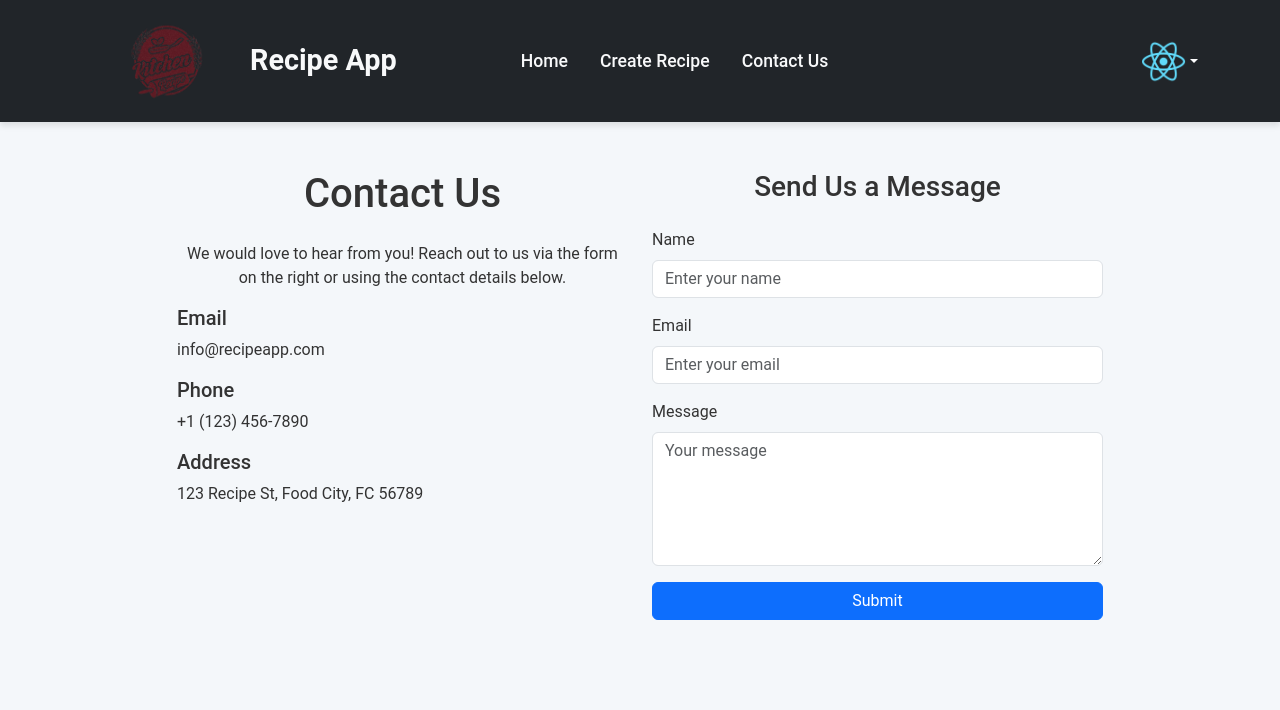
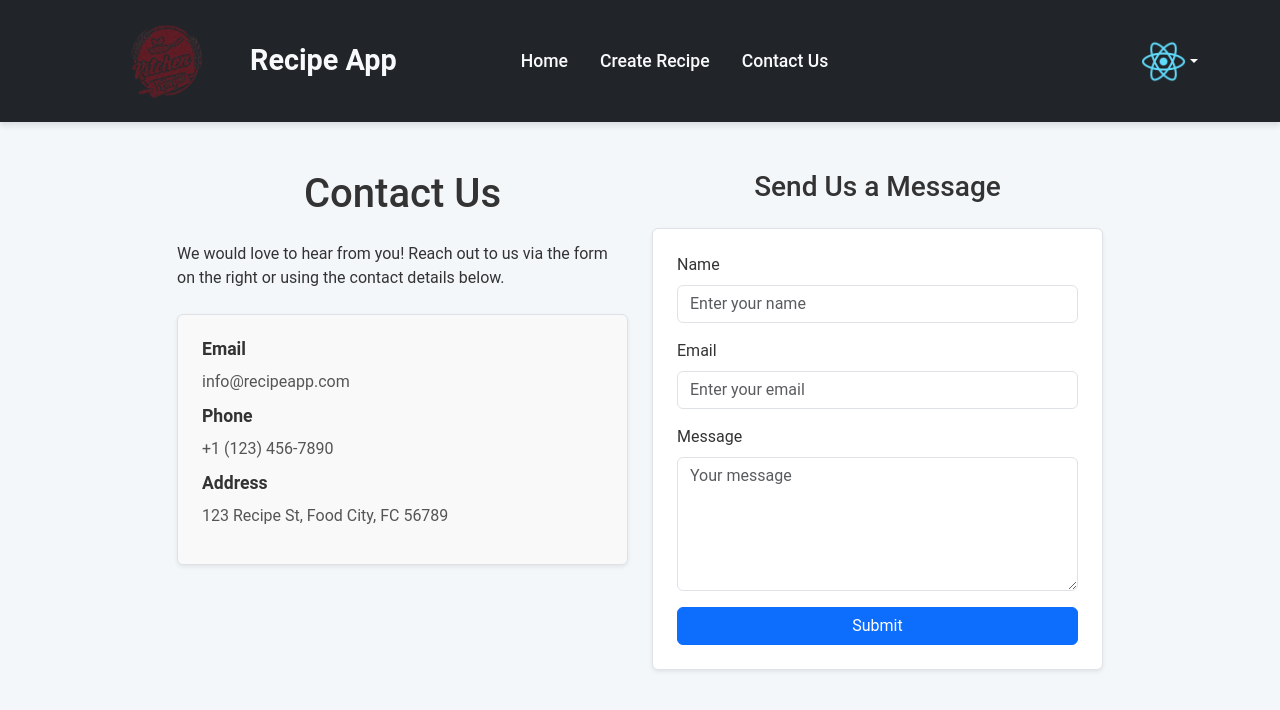
Before and after one commit to Roshan-dgaf/web-api-project, a React (Create React App) app in the folder frontend/: page /contact-us in a window 1280 px wide. Shown: the top 710 px of the page. Built offline with nearby package versions, Linux system fonts and the light colour scheme.

Commit message:
contact us design

```diff
--- a/frontend/src/pages/ContactUs/ContactUs.scss
+++ b/frontend/src/pages/ContactUs/ContactUs.scss
@@ -1,26 +1,44 @@
 /* src/pages/ContactUs/contact.scss */
+
+/* Ensures the introductory text is aligned to the left */
+.text-left {
+    text-align: left !important;
+    /* Enforcing left alignment */
+}
+
+.contact-details {
+    background-color: #f9f9f9;
+    /* Light background for the contact details */
+    border: 1px solid #e0e0e0;
+    /* Light border around the details */
+    border-radius: 8px;
+    /* Rounded corners */
+    padding: 20px;
+    box-shadow: 0 4px 8px rgba(0, 0, 0, 0.1);
+    /* Soft shadow for a more elevated look */
+}
+
 .contact-details h5 {
     font-size: 1.1rem;
     font-weight: bold;
-    margin-bottom: 5px;
+    margin-bottom: 10px;
 }
 
 .contact-details p {
     font-size: 1rem;
     color: #555;
+    margin-bottom: 12px;
 }
 
-.contact-details {
-    background-color: #f4f7fa;
-    padding: 20px;
+.contact-form {
+    background-color: #fff;
+    border: 1px solid #e0e0e0;
+    /* Light border around the form */
     border-radius: 8px;
-}
-
-.contact-form-container {
+    /* Rounded corners */
     padding: 30px;
-    background-color: #fff;
-    border-radius: 8px;
     box-shadow: 0 4px 8px rgba(0, 0, 0, 0.1);
+    /* Soft shadow for the form */
 }
 
 button {
@@ -31,8 +49,19 @@ button {
     font-weight: bold;
     border-radius: 25px;
     cursor: pointer;
+    transition: all 0.3s ease;
 }
 
 button:hover {
     background-color: #2980b9;
 }
+
+@media (max-width: 768px) {
+    .contact-details {
+        margin-bottom: 20px;
+    }
+
+    .contact-form {
+        margin-top: 20px;
+    }
+}
--- a/frontend/src/pages/ContactUs/contact.js
+++ b/frontend/src/pages/ContactUs/contact.js
@@ -2,6 +2,7 @@
 
 import React from 'react';
 import { Button, Col, Container, Form, Row } from 'react-bootstrap';
+import './ContactUs.scss'; // Import the custom CSS for styling
 
 const ContactUs = () => {
     return (
@@ -10,9 +11,9 @@ const ContactUs = () => {
                 {/* Left Column: Contact Details */}
                 <Col md={5} className="mb-4 mb-md-0">
                     <h1 className="text-center mb-4">Contact Us</h1>
-                    <p className="text-center">We would love to hear from you! Reach out to us via the form on the right or using the contact details below.</p>
+                    <p className="text-left mb-4">We would love to hear from you! Reach out to us via the form on the right or using the contact details below.</p>
 
-                    <div className="contact-details">
+                    <div className="contact-details p-4 border rounded shadow-sm">
                         <h5>Email</h5>
                         <p>info@recipeapp.com</p>
 
@@ -27,7 +28,7 @@ const ContactUs = () => {
                 {/* Right Column: Contact Form */}
                 <Col md={5}>
                     <h3 className="text-center mb-4">Send Us a Message</h3>
-                    <Form>
+                    <Form className="contact-form p-4 border rounded shadow-sm">
                         <Form.Group controlId="formName">
                             <Form.Label>Name</Form.Label>
                             <Form.Control type="text" placeholder="Enter your name" />
```
